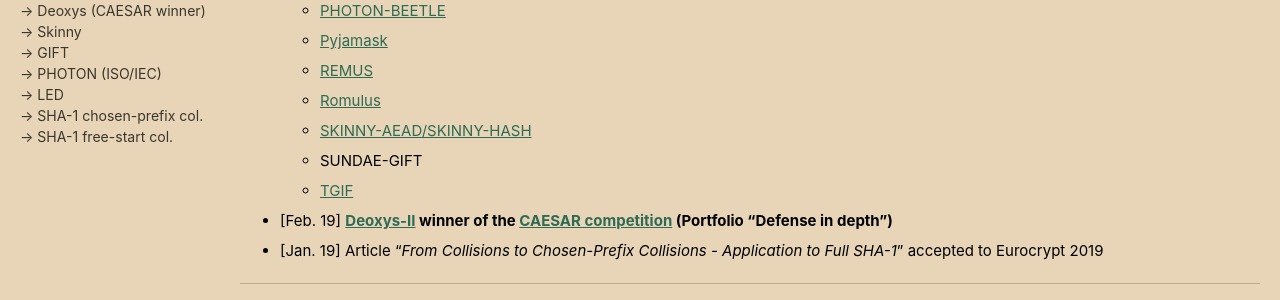
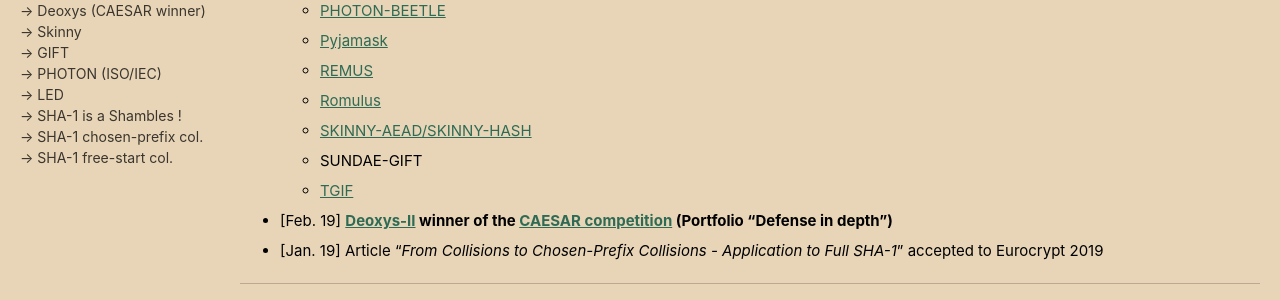
Before and after one commit to thomaspeyrin/web, a Jekyll site: the page built from index.md, in a window 1280 px wide. Shown: the part 490-790 px from the top of the page. Built offline with Jekyll 4.4.1, drawn with Linux system fonts in a browser that asks for light colours; cached includes are drawn as plain includes; nearby versions of some CDN libraries.

Commit message:
Update navigation.yml

```diff
--- a/_data/navigation.yml
+++ b/_data/navigation.yml
@@ -21,6 +21,8 @@ research:
         url: "https://sites.google.com/site/photonhashfunction/"
       - title: "-> LED"
         url: "https://sites.google.com/site/ledblockcipher/"
+      - title: "-> SHA-1 is a Shambles !"
+        url: "https://sha-mbles.github.io/"
       - title: "-> SHA-1 chosen-prefix col."
         url: "https://eprint.iacr.org/2019/459"
       - title: "-> SHA-1 free-start col."
```
